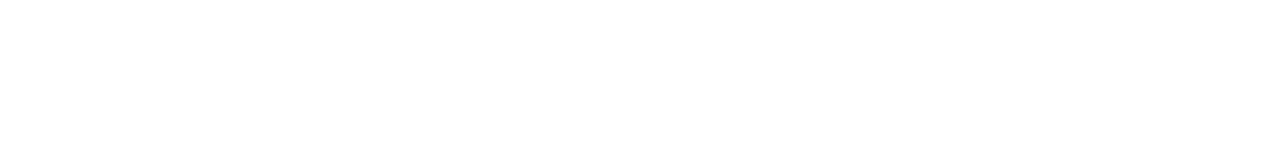
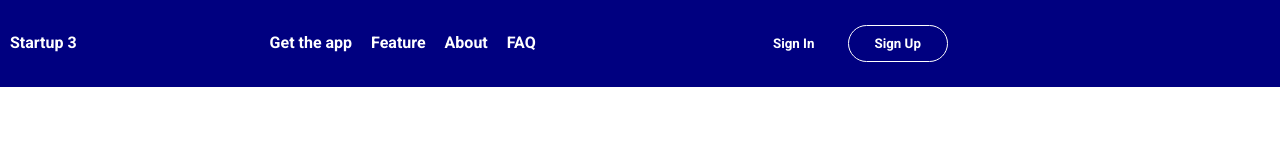
Before and after one commit to Joy-Ochai/navbar, a plain HTML site: page index.html in a window 1280 px wide. Drawn offline with Linux system fonts and the light colour scheme.

Commit message:
created a nav bar

```diff
--- a/index.html
+++ b/index.html
@@ -5,8 +5,20 @@
     <meta http-equiv="X-UA-Compatible" content="IE=edge">
     <meta name="viewport" content="width=device-width, initial-scale=1.0">
     <title>Navbar</title>
+    <link rel="stylesheet" href="style.css">
 </head>
 <body>
-
+    <nav>
+        <div class="sub-nav"><span>Startup 3</span></div>
+        <div class="sub-nav sub2">
+            <a href="">Get the app</a>
+            <a href="">Feature</a>
+            <a href="">About</a>
+            <a href="">FAQ</a>
+        </div>
+        <div class="sub-nav last" >
+            <button class="no-border">Sign In</button>
+            <button>Sign Up</button></div>
+    </nav>
 </body>
 </html>
--- /dev/null
+++ b/style.css
@@ -0,0 +1,38 @@
+@import url('https://fonts.googleapis.com/css2?family=Dancing+Script&family=Lobster&family=Quicksand:wght@300&family=Roboto:wght@700&display=swap');
+* {
+    margin: 0;
+    padding: 0;
+    box-sizing: border-box;
+    text-decoration: none;
+    color: white;
+    font-family: 'Roboto', sans-serif;
+}
+nav {
+    background-color: navy;
+    padding: 25px 10px;
+
+}
+.sub-nav {
+    display: inline;
+   margin-right: 15%;
+}
+.last {
+    margin-right: 0;
+}
+span {
+    font-weight: 700;
+}
+button {
+background-color: transparent;
+width: 100px;
+padding: 10px;
+border:  1px solid white;
+border-radius: 20px;
+}
+.no-border {
+    border: none;
+}
+a {
+  margin-right: 15px;
+  text-align: center;
+}
```
